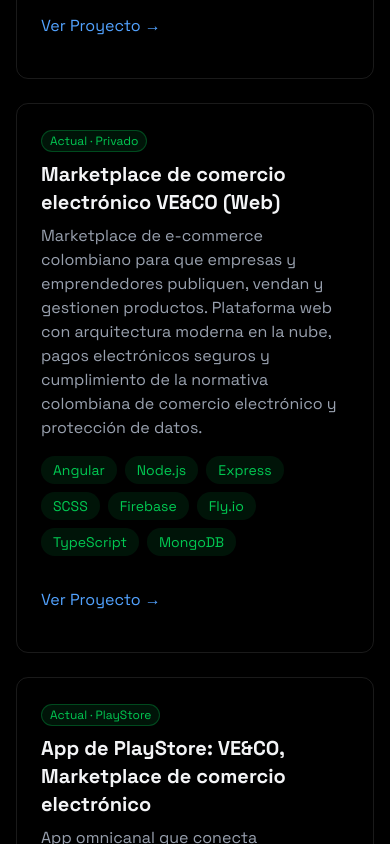
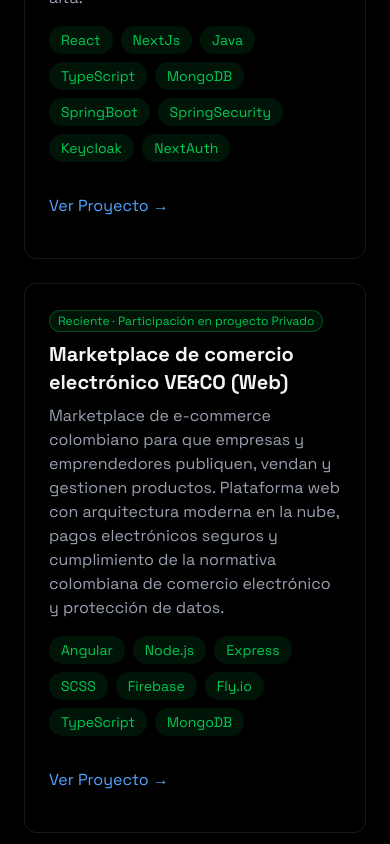
Before and after one commit to ypmanrique2/yadin.manrique-portfolio, a React (Vite) app: page / in a window 390 px wide. Shown: the part 9320-10164 px from the top of the page. Built offline with nearby package versions, Linux system fonts and the light colour scheme.

Commit message:
feat: fix mobile reveal and VE&CO badges

```diff
--- a/CV_Fusion_FE_2026_PREVIEW.html
+++ b/CV_Fusion_FE_2026_PREVIEW.html
@@ -900,7 +900,7 @@
 
           <!-- 2 · VE&CO Web -->
           <article class="pcard">
-            <span class="badge actual">Actual · Privado</span>
+            <span class="badge actual">Reciente · Participación en proyecto Privado</span>
             <h3>Marketplace de comercio electrónico VE&CO (Web)</h3>
             <p>
               Marketplace de e-commerce colombiano para que empresas y emprendedores publiquen,
@@ -918,7 +918,7 @@
 
           <!-- 3 · VE&CO App -->
           <article class="pcard">
-            <span class="badge actual">Actual · PlayStore</span>
+            <span class="badge actual">Reciente · Participación en proyecto Privado</span>
             <h3>App de PlayStore: VE&CO, Marketplace de comercio electrónico</h3>
             <p>
               App omnicanal que conecta compradores y vendedores: web, móvil y back-end en la nube
--- a/src/components/RevealOnScroll.jsx
+++ b/src/components/RevealOnScroll.jsx
@@ -6,15 +6,17 @@
     useEffect(() => {
         if (!ref.current) return;
 
-        console.log("Dimensiones del ref:", ref.current.getBoundingClientRect());
+        if (typeof IntersectionObserver === 'undefined' || window.matchMedia('(prefers-reduced-motion: reduce)').matches) {
+            ref.current.classList.add("visible");
+            return;
+        }
 
         const observer = new IntersectionObserver(([entry]) => {
-            console.log("Elemento en viewport:", entry.isIntersecting);
             if (entry.isIntersecting) {
                 entry.target.classList.add("visible");
                 observer.unobserve(entry.target);
             }
-        }, { threshold: 0.1, rootMargin: "-100px 0px" }); // Detecta antes de que aparezca completamente
+        }, { threshold: 0.15, rootMargin: "0px 0px -80px 0px" });
 
         observer.observe(ref.current);
 
--- a/src/components/sections/Proyectos.jsx
+++ b/src/components/sections/Proyectos.jsx
@@ -41,7 +41,7 @@
     },
     {
         title: "Marketplace de comercio electrónico VE&CO (Web)",
-        badge: "Actual · Privado",
+        badge: "Reciente · Participación en proyecto Privado",
         badgeClass: "bg-green-500/10 text-green-500 border border-green-500/30",
         description:
             "Marketplace de e-commerce colombiano para que empresas y emprendedores publiquen, vendan y gestionen productos. Plataforma web con arquitectura moderna en la nube, pagos electrónicos seguros y cumplimiento de la normativa colombiana de comercio electrónico y protección de datos.",
@@ -50,7 +50,7 @@
     },
     {
         title: "App de PlayStore: VE&CO, Marketplace de comercio electrónico",
-        badge: "Actual · PlayStore",
+        badge: "Reciente · Participación en proyecto Privado",
         badgeClass: "bg-green-500/10 text-green-500 border border-green-500/30",
         description:
             "App omnicanal que conecta compradores y vendedores: web, móvil y back-end en la nube con autenticación segura, gestión de productos, pagos electrónicos, logística, mensajería y servicios desplegados en Cloud bajo arquitectura escalable orientada a microservicios, seguridad y cumplimiento normativo.",
@@ -129,7 +129,7 @@
             className="min-h-screen flex items-center justify-center py-20"
         >
             <RevealOnScroll>
-                <div className="max-w-5xl mx-auto px-4">
+                <div className="max-w-6xl mx-auto px-6">
                     <h2 className="text-3xl font-bold mb-8 bg-gradient-to-r from-green-500 to-cyan-400 bg-clip-text text-transparent text-center">
                         Proyectos Destacados
                     </h2>
```
